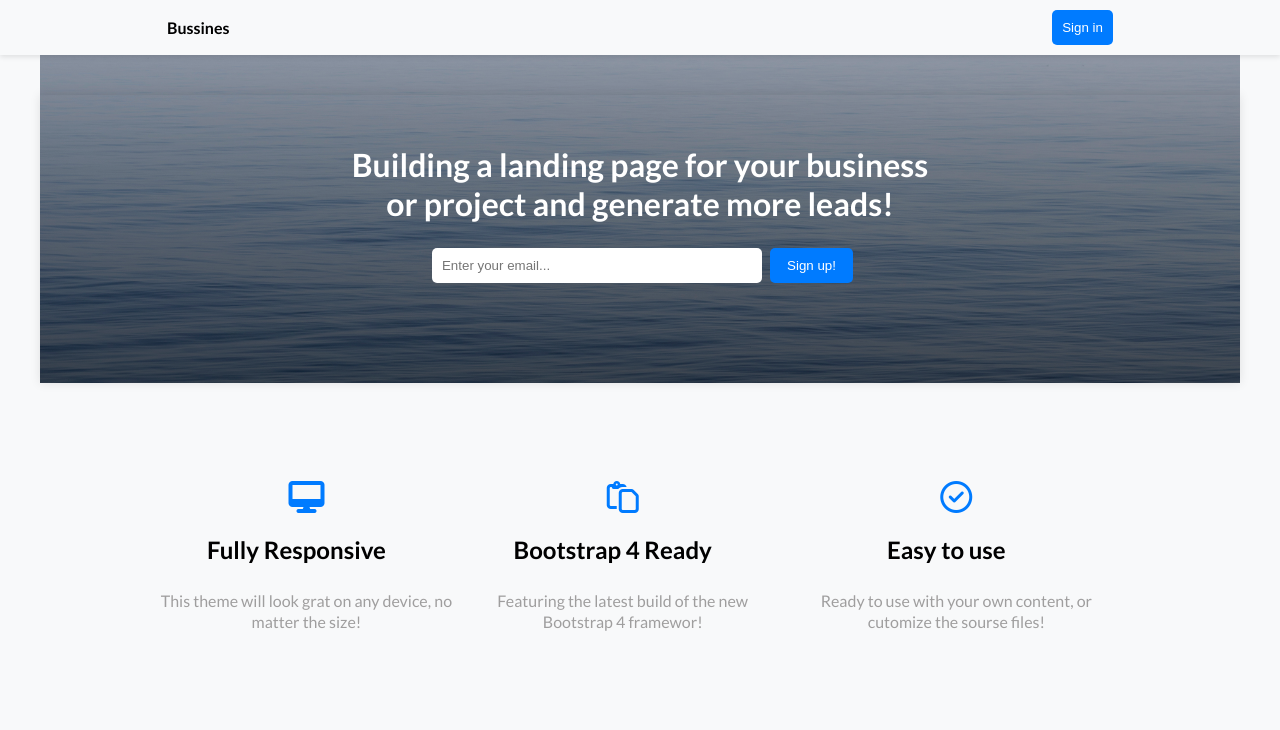
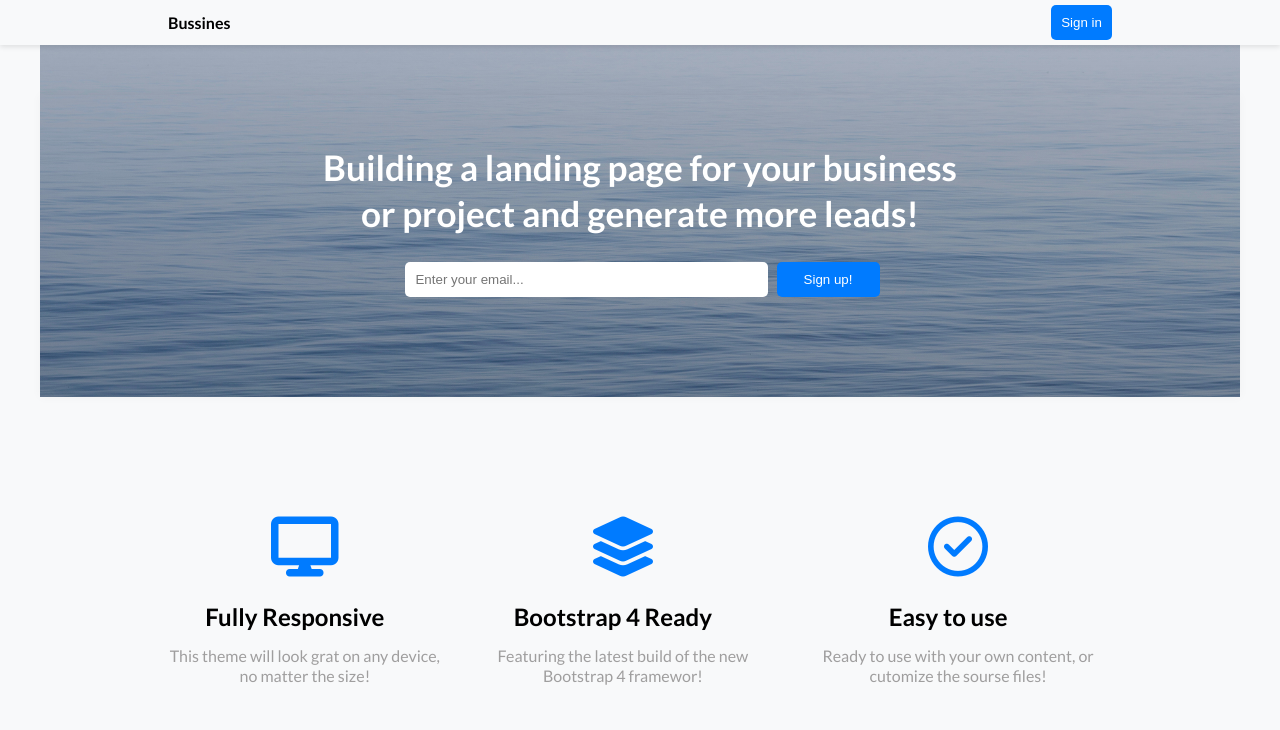
Before and after one commit to njonusiene/1-tarpinis, a website: page index.html in a window 1280 px wide. Shown: the top 730 px of the page. Drawn offline with Linux system fonts and the light colour scheme.

Commit message:
pataisymas

```diff
--- a/index.html
+++ b/index.html
@@ -28,17 +28,17 @@
 
   <article class="first">
     <div class="pirmas">
-      <i class="fa-solid fa-desktop fa-2xl" style="color: #007bff;"></i>
+      <i class="fa-solid fa-display"></i>
       <h2>Fully Responsive</h2>
       <p>This theme will look grat on any device, no matter the size!</p>
     </div>
     <div class="pirmas">
-      <i class="fa-regular fa-paste fa-2xl" style="color: #007bff;"></i>
+      <i class="fa-solid fa-layer-group"></i>
       <h2>Bootstrap 4 Ready</h2>
       <p>Featuring the latest build of the new Bootstrap 4 framewor!</p>
     </div>
     <div class="pirmas">
-      <i class="fa-regular fa-circle-check fa-2xl" style="color: #007bff;"></i>
+      <i class="fa-regular fa-circle-check"></i>
       <h2>Easy to use</h2>
       <p>Ready to use with your own content, or cutomize the sourse files!</p>
     </div>
--- a/scss/artickle.scss
+++ b/scss/artickle.scss
@@ -6,17 +6,30 @@ article {
     padding-left: 10%;
     padding-right: 10%;
     max-width: 1200px;
-    margin: 100px auto;
-    gap: 20px;
-    line-height: 1.7;
+    margin: 120px auto;
+    gap: 25px;
     background: #f8f9fa;
+
+    h2 {
+        padding-top:25px;
+        padding-bottom: 15px;
+    }
 
     .pirmas {
         transition: 0.3s;
         cursor: pointer;
-    }
 
-    .pirmas:hover {
-        font-size: 105%;
+        &:hover {
+            font-size: 105%;
+            background-color: white;
+            color: $blue;
+        }
     }
 }
+
+div.pirmas {
+    i {
+        font-size: 60px;
+        color: $blue;
+    }
+}
--- a/scss/footer.scss
+++ b/scss/footer.scss
@@ -1,6 +1,6 @@
 footer {
     background-color: $maincolor;
-    padding: 20px 0;
+    padding: 10px 0;
     margin-bottom: 40px;
 
     .text {
--- a/scss/form.scss
+++ b/scss/form.scss
@@ -9,7 +9,7 @@ form {
     text-align: center;
     padding: 50px;
     margin: 50px auto;
-    box-shadow: 0 0 10px rgba(0, 0, 0, 0.1);
+    box-shadow: 0 0 10px rgba(70, 70, 70, 0.036);
 }
 
 .form-container {
@@ -28,7 +28,7 @@ form {
     left: 0;
     right: 0;
     bottom: 0;
-    background: linear-gradient(rgba(0, 0, 0, 0.113), rgba(0, 0, 0, 0.5)), $sea center center/cover;
+    background: linear-gradient(rgba(54, 54, 54, 0.06), rgba(88, 88, 88, 0.148)), $sea center center/cover;
     z-index: -1;
     border: 0;
 }
@@ -38,23 +38,23 @@ input {
     margin: 5px;
     border-radius: 5px;
     border: 0;
-    width: 30%;
+    width: 33%;
     line-height: 0.8em;
     margin-bottom: 50px;
 }
 
 .sign {
-    padding-left: 17px;
-    padding-right: 17px;
+    padding: 10px 27px;
 }
 
 h1 {
-    font-size: 2em;
+    font-size: 2.2em;
     margin-bottom: 20px;
     color: white;
     text-align: center;
-    width: 55%;
+    width: 60%;
     margin: 0 auto;
+    line-height: 1.3;
 }
 .form-container1 {
     display: block;
@@ -71,7 +71,7 @@ h1 {
     left: 0;
     right: 0;
     bottom: 0;
-    background: linear-gradient(rgba(0, 0, 0, 0.113), rgba(0, 0, 0, 0.5)), $sea center center/cover;
+    background: linear-gradient(rgba(54, 54, 54, 0.06), rgba(88, 88, 88, 0.148)), $sea center center/cover;
     z-index: -1;
     border: 0;
   }
@@ -80,7 +80,7 @@ h1 {
     text-align: center;
     padding: 50px;
     margin: 50px auto;
-    box-shadow: 0 0 10px rgba(0, 0, 0, 0.1);
+    box-shadow: 0 0 10px rgba(70, 70, 70, 0.036);
 
     h1 {
       line-height: 0.6em;
--- a/scss/header.scss
+++ b/scss/header.scss
@@ -3,8 +3,7 @@ header {
     top: 0;
     left: 0;
     right: 0;
-    background-color: #f8f9fa;
-    padding: 5px;
+    background-color: $maincolor;
     box-shadow: 0 2px 5px rgba(0, 0, 0, 0.1);
     z-index: 1000;
 
@@ -20,7 +19,7 @@ header {
 }
 
 button {
-    background: #007bff;
+    background: $blue;
     color:white;
     border: 0;
     border-radius: 5px;
--- a/scss/media.scss
+++ b/scss/media.scss
@@ -1,6 +1,13 @@
 @media (max-width: 768px) {
     header {
         max-width: 100%;
+        padding: 5px 0;
+
+        h4 {
+            opacity: 70%;
+            font-size: 1.3em;
+            font-weight: 400;
+        }
       }
 
     div.form,
@@ -9,7 +16,7 @@
         padding: 10px 10px;
         input {
             width: 100%;
-            font-size: 1.5em;
+            font-size: 1.7em;
         }
     }
 
```
Also changed, not shown: app/css/style.css.
